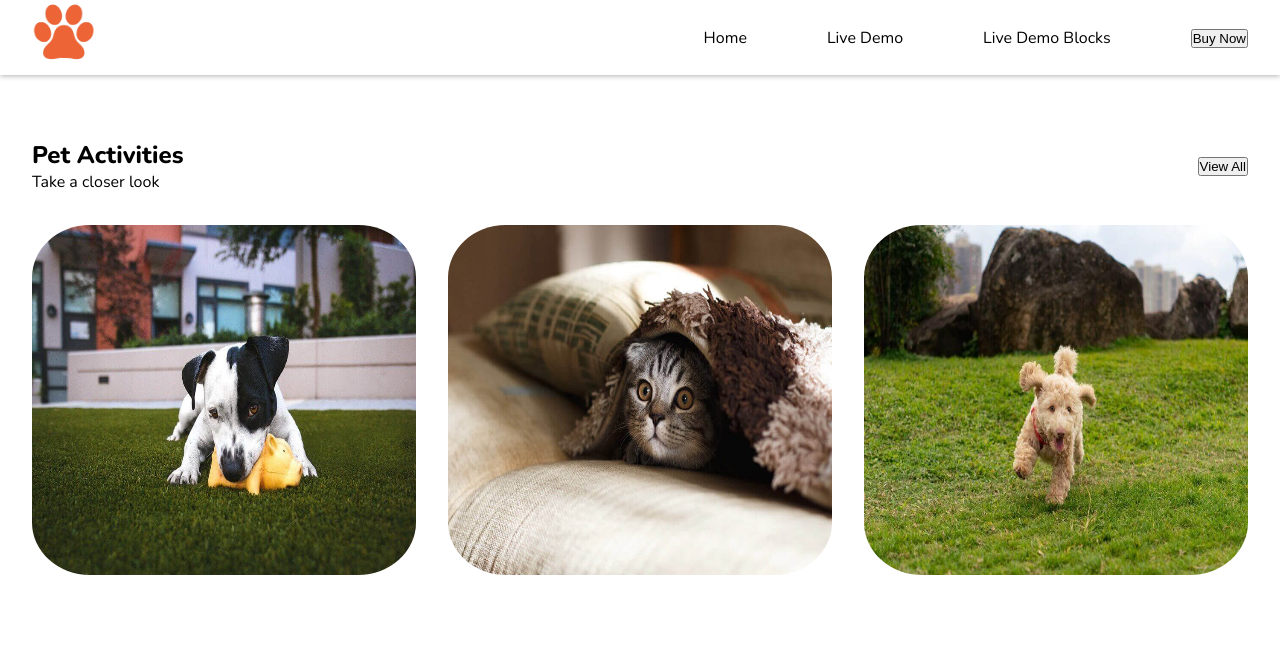
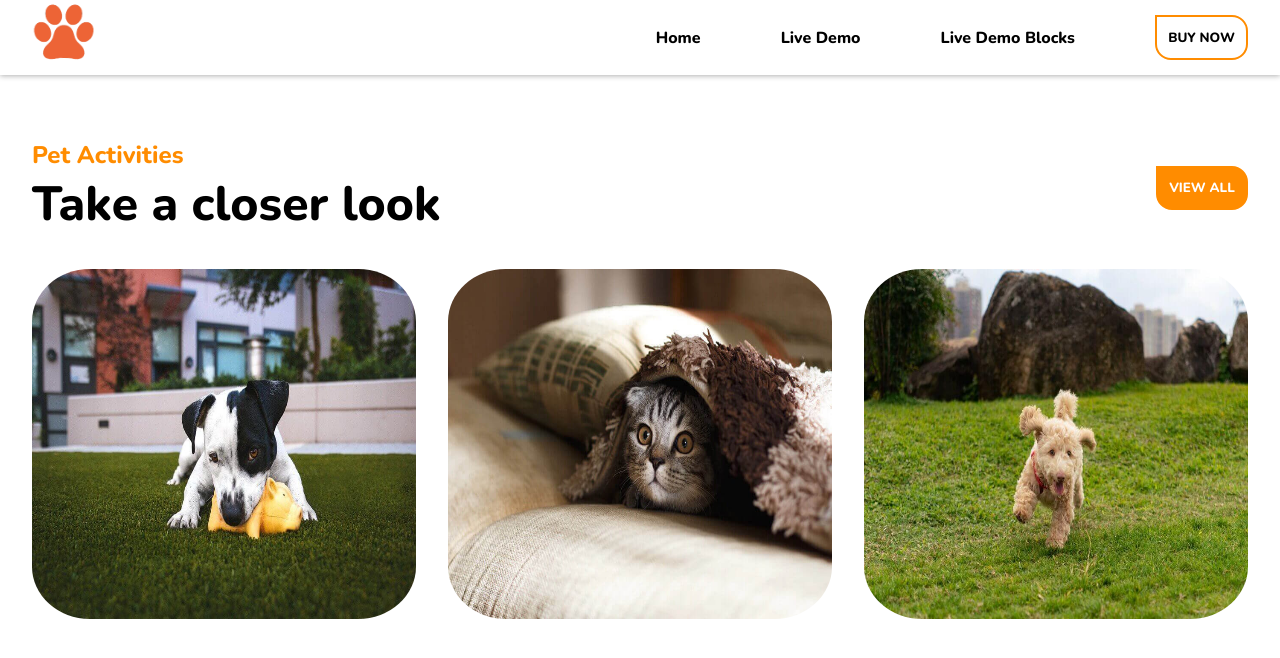
Before and after one commit to Jbar91/202301-W1CH4-Joseba-Ibarlucea, a website: page index.html in a window 1280 px wide. Drawn offline with nearby package versions, Linux system fonts and the light colour scheme.

Commit message:
Add styles to the scss and css files

```diff
--- a/scss/style.scss
+++ b/scss/style.scss
@@ -15,7 +15,8 @@
 }
 
 $shadow-effect: rgba(95, 95, 95, 0.482);
-
+$orange: rgb(255, 140, 0);
+$border-btn: 1rem;
 body {
   font-family: "Nunito", sans-serif, Arial;
 }
@@ -27,6 +28,7 @@ header {
     ul {
       list-style: none;
       display: flex;
+      align-items: center;
       gap: 5rem;
     }
   }
@@ -39,6 +41,12 @@ header {
 .header-nav {
   display: flex;
   justify-content: space-around;
+
+  ul {
+    li {
+      font-weight: 800;
+    }
+  }
 }
 
 section.activities-images {
@@ -67,3 +75,53 @@ section.activities-images {
     }
   }
 }
+
+header {
+  nav {
+    ul {
+      li:hover {
+        color: $orange;
+        text-decoration: underline;
+        text-underline-offset: 1.3rem;
+      }
+    }
+  }
+}
+
+.text-orange {
+  color: $orange;
+}
+
+.text-big {
+  font-size: 3rem;
+  font-weight: 800;
+}
+
+.btn {
+  border-bottom-left-radius: $border-btn;
+  border-top-right-radius: $border-btn;
+  border-bottom-right-radius: $border-btn;
+  padding: 0.7rem;
+  color: white;
+  background-color: $orange;
+  border: 2px solid $orange;
+  font-family: "Nunito";
+  font-weight: 800;
+  text-transform: uppercase;
+}
+.btn:hover {
+  background-color: transparent;
+  border: 2px solid $orange;
+  color: $orange;
+}
+
+.header-btn {
+  border: 2px solid $orange;
+  color: black;
+  background-color: transparent;
+}
+.header-btn:hover {
+  color: white;
+  background-color: $orange;
+  border: 2px solid $orange;
+}
```
Also changed, not shown: css/style.css, 1 other file.
